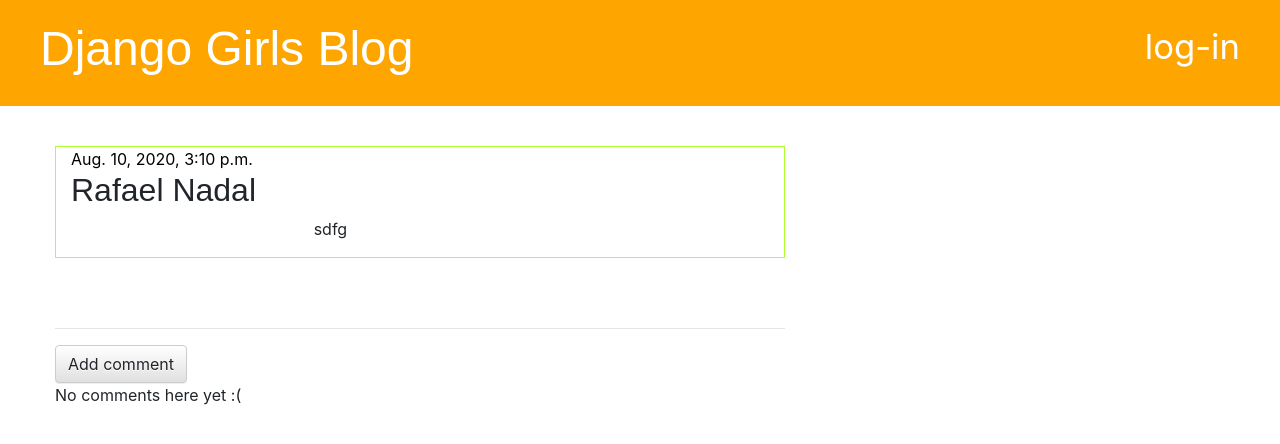
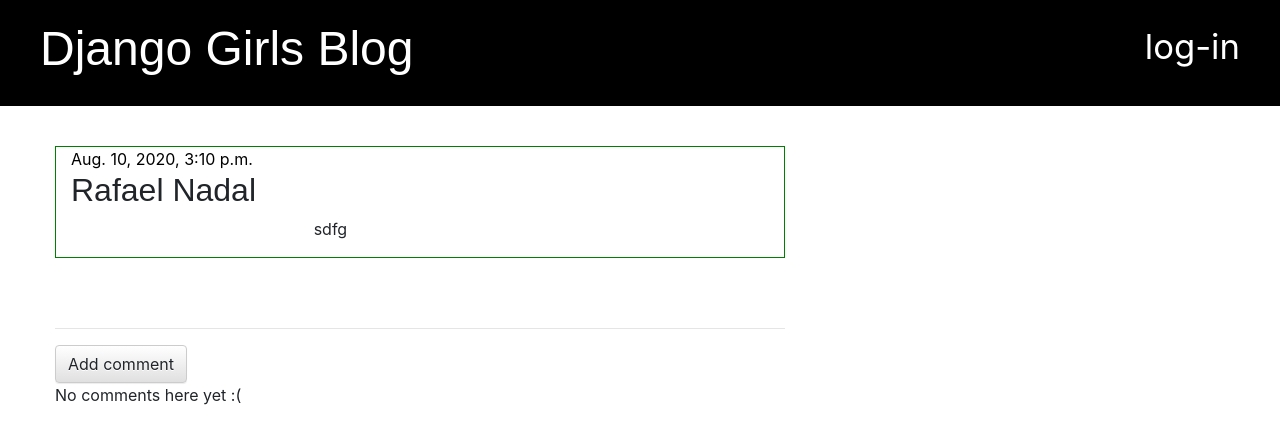
Before and after one commit to Meronada/my-first-blog, a Django app: page /post/36/ in a window 1280 px wide. Shown: the top 444 px of the page. Run offline with Django 3.2, Linux system fonts and the light colour scheme; data comes from the database, SQL or seed files in the repository; data that the repository does not hold is empty; some libraries are stand-ins or nearby versions.

Commit message:
'css-change'

```diff
--- a/blog/static/css/blog.css
+++ b/blog/static/css/blog.css
@@ -1,5 +1,5 @@
 .page-header {
-    background-color: orange;
+    background-color: black;
     margin-top: 0;
     padding: 20px 20px 20px 40px;
 }
@@ -57,7 +57,7 @@ h1, h2, h3, h4 {
  }
 
  #green{
-    border: greenyellow SOLID 1px;
+    border: green SOLID 1px;
  }
 
  .comment {
```
Also changed, not shown: media/post_image/None/Lewis_Hamilton_2016_Malaysia_2_ADPoDLh.jpg (added).
